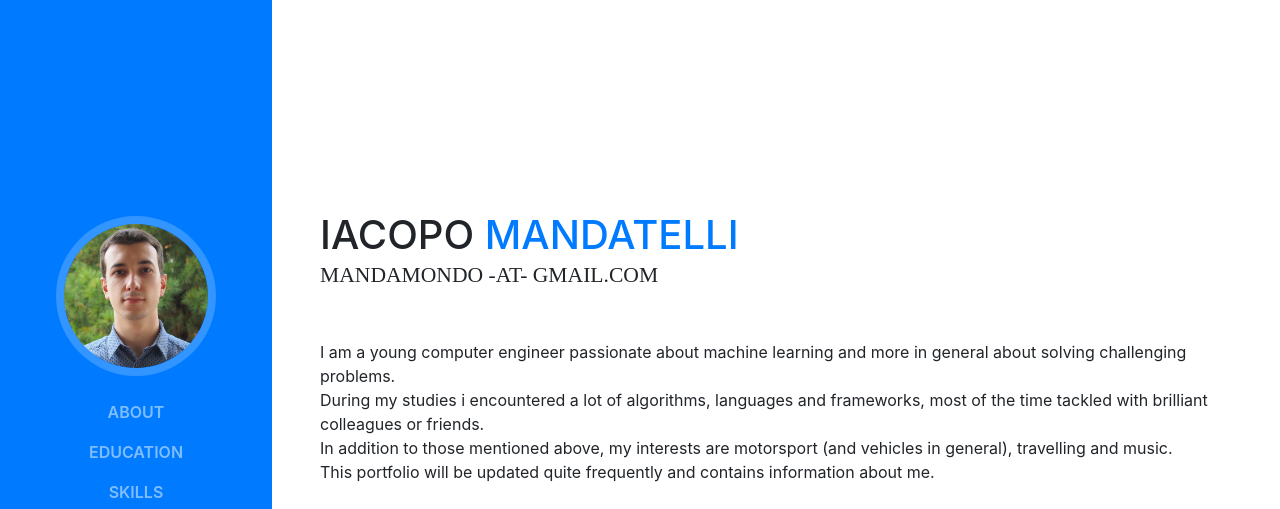
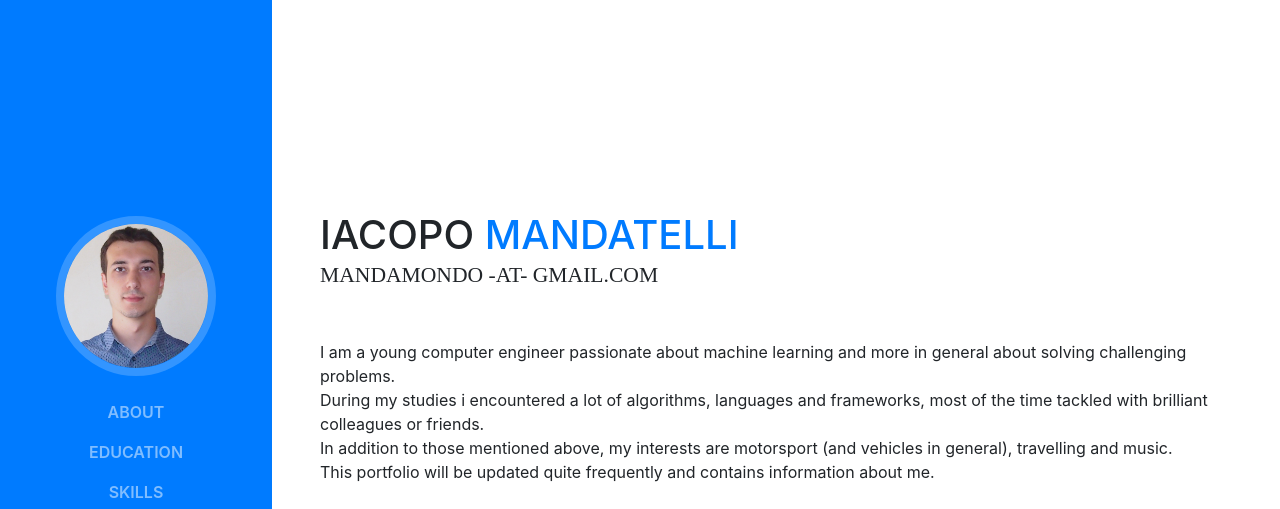
Before and after one commit to mandamondo/mandamondo.github.io, a website with bundled scripts: page index.html in a window 1280 px wide. Shown: the top 509 px of the page. Built offline with nearby package versions, Linux system fonts and the light colour scheme; a web font is replaced by a local one.

Commit message:
Improved profile photo

```diff
--- a/index.html
+++ b/index.html
@@ -46,7 +46,7 @@
       <a class="navbar-brand js-scroll-trigger" href="#page-top">
         <span class="d-block d-lg-none">Start Bootstrap</span>
         <span class="d-none d-lg-block">
-          <img class="img-fluid img-profile rounded-circle mx-auto mb-2" src="img/profile2.jpg" alt="">
+          <img class="img-fluid img-profile rounded-circle mx-auto mb-2" src="img/profile3.jpg" alt="">
         </span>
       </a>
       <button class="navbar-toggler" type="button" data-toggle="collapse" data-target="#navbarSupportedContent" aria-controls="navbarSupportedContent" aria-expanded="false" aria-label="Toggle navigation">
```
Also changed, not shown: img/profile3.jpg (added).
